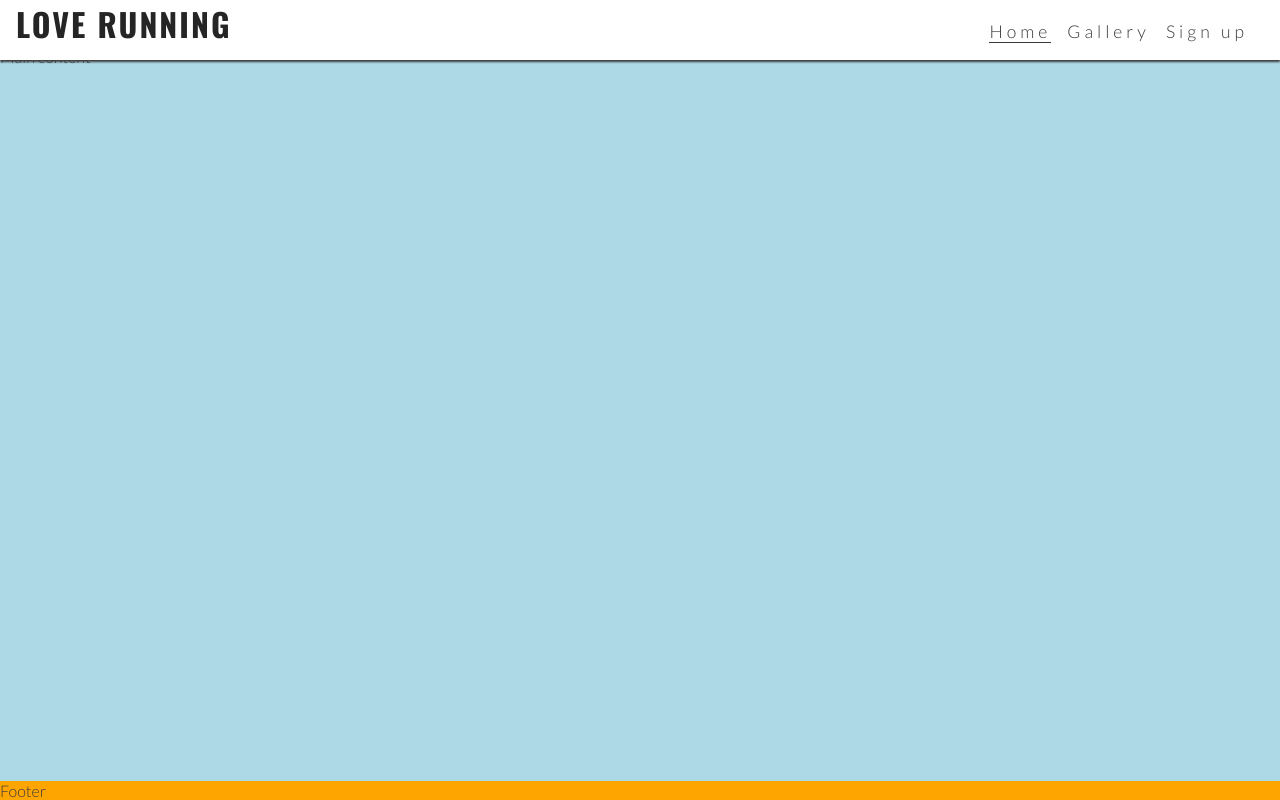
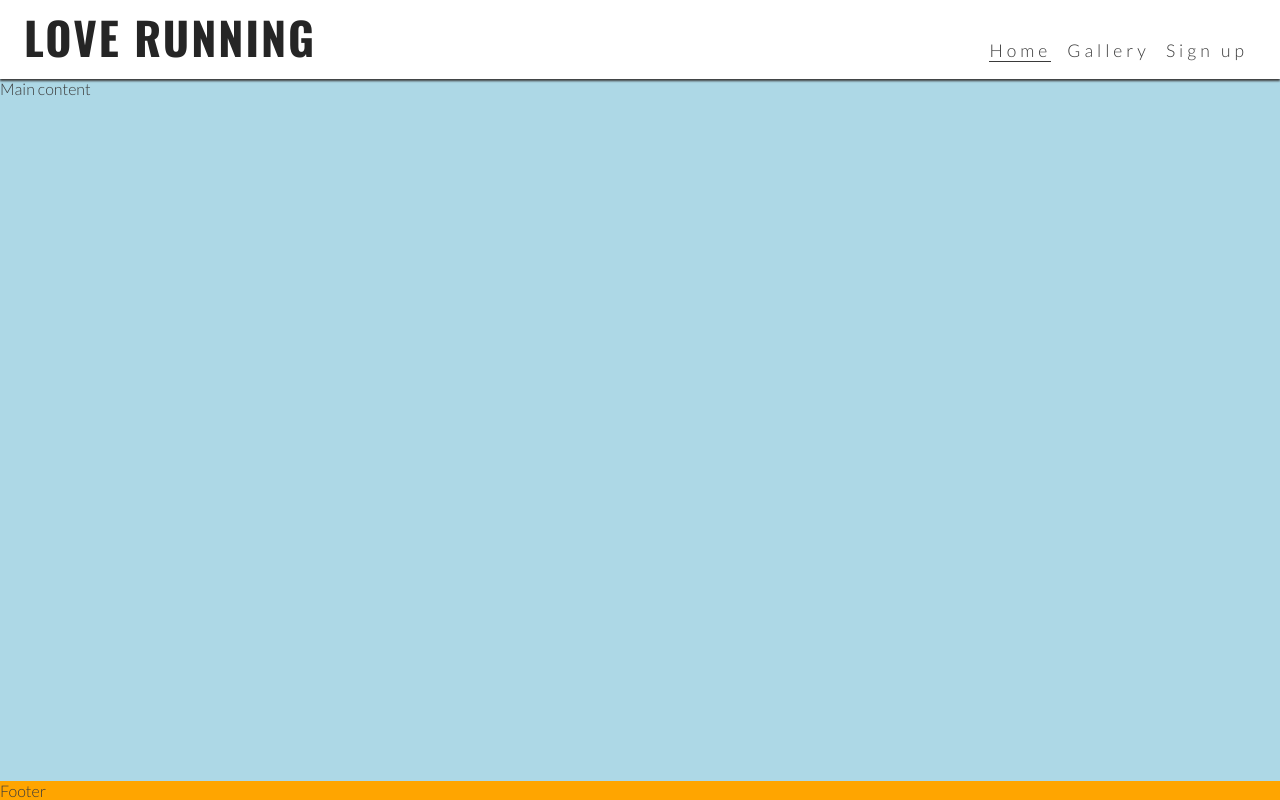
Before and after one commit to GrahamMaher/Love-Running, a plain HTML site: page index.html in a window 1280 px wide. Drawn offline with nearby package versions, Linux system fonts and the light colour scheme.

Commit message:
Make logo larger, push main down to show under larger header

```diff
--- a/assets/css/style.css
+++ b/assets/css/style.css
@@ -117,4 +117,16 @@ footer {
     .nav-toggle-label {
         display: none;
     }
+
+    #logo {
+        font-size: 280%;
+        line-height: 75px;
+        margin: 0 0.5rem;
+    }
+
+    /* Main content */
+    main {
+        /* Push main content down to accomodate larger header */
+        margin-top: 79px;
+    }
 }
```
